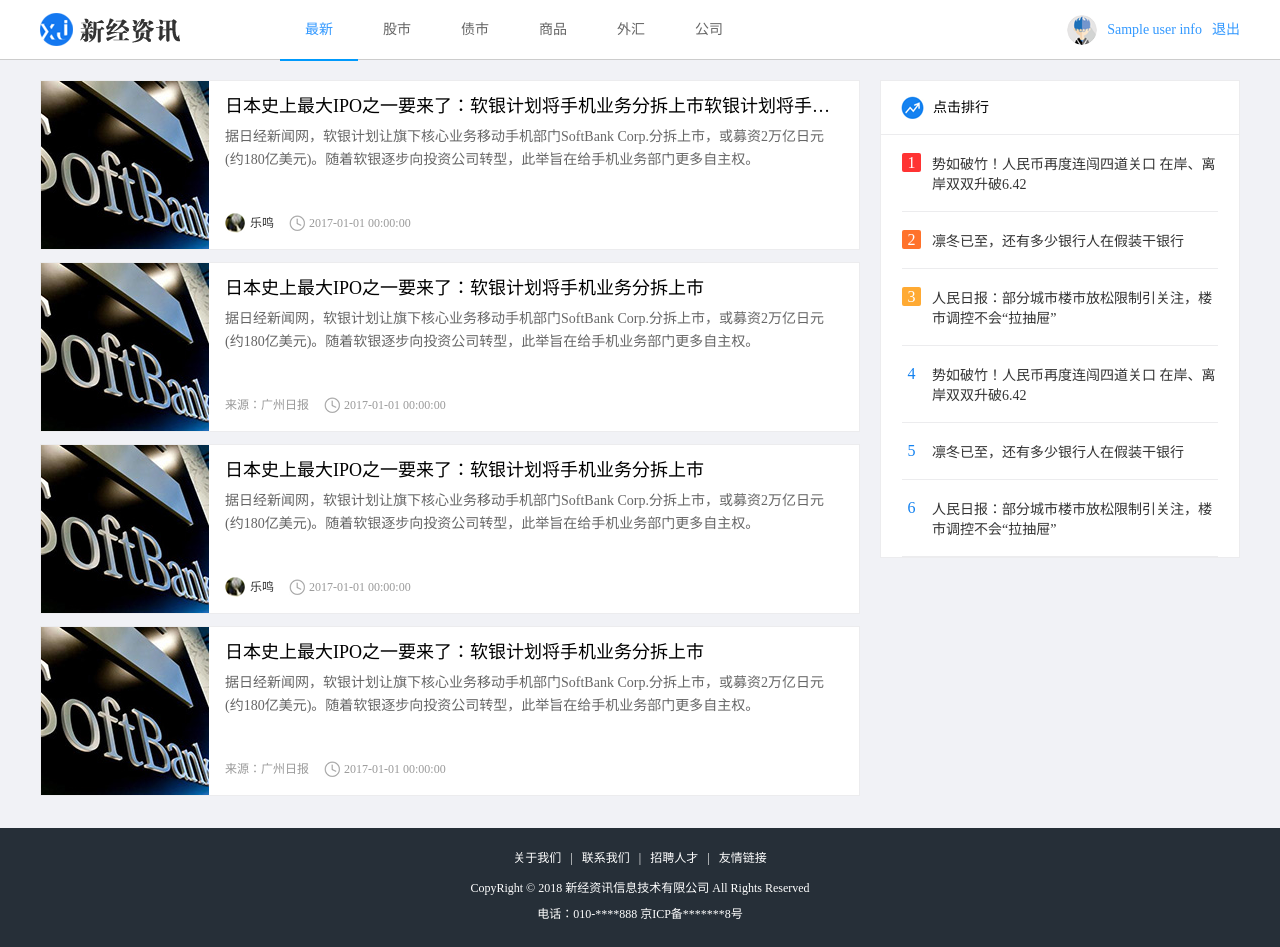
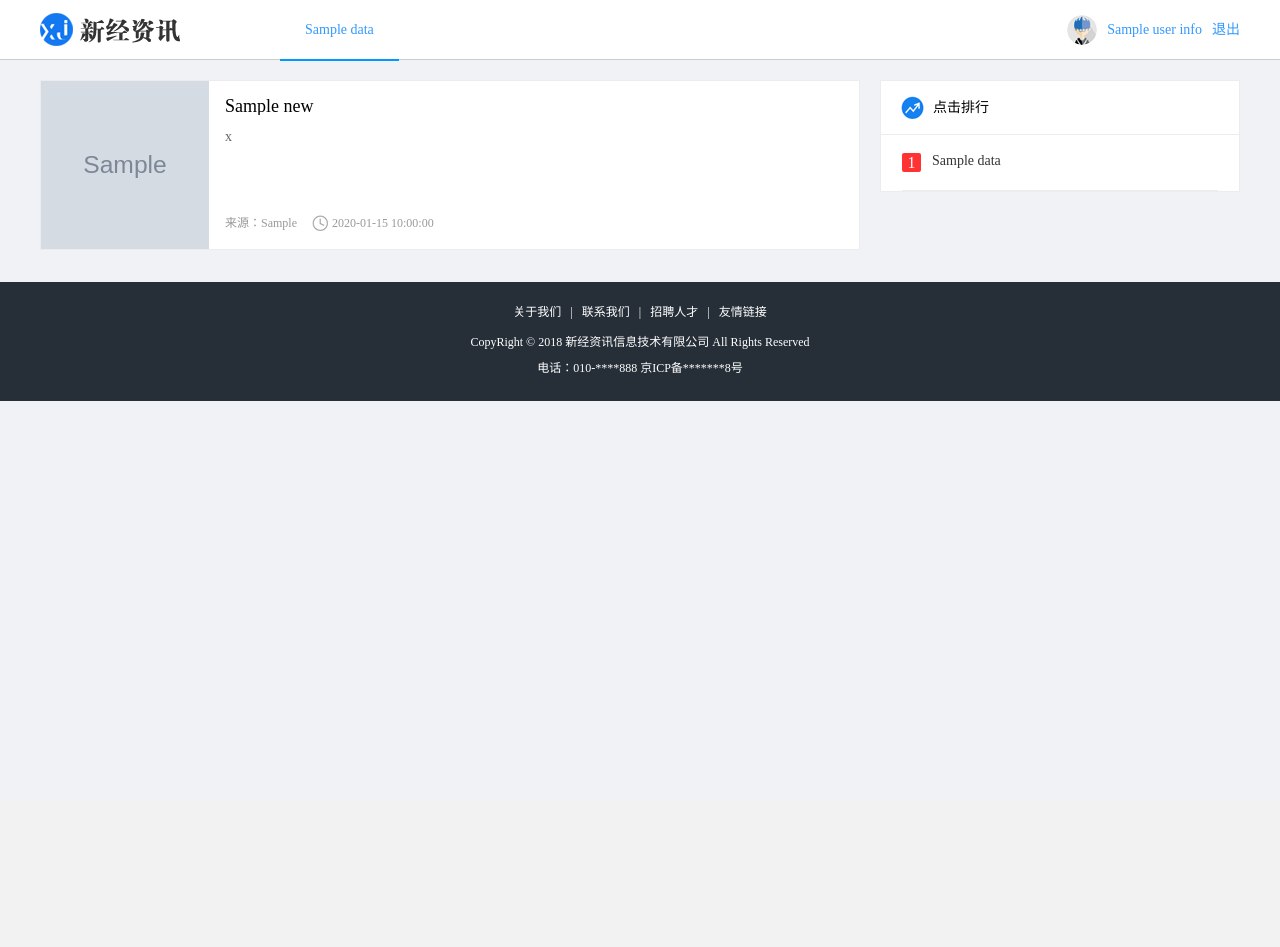
Before and after one commit to xh001111/flask_project, a Flask app: template info/templates/news/index.html in a window 1280 px wide. After the commit the page ends 401 px from the top, so only its background shows below. Run offline with Flask 2, Linux system fonts and the light colour scheme; the template is opened without the code that fills it: most values are stand-ins (such as "Sample title", 1, 10 or a date in 2020); grey boxes marked "Sample" are stand-in pictures; some libraries are stand-ins or nearby versions.

Commit message:
新闻详情展示

```diff
--- a/config.py
+++ b/config.py
@@ -5,8 +5,11 @@
 
 class Config(object):
     DEBUG = True
+    # 数据库配置
     SQLALCHEMY_DATABASE_URI = "mysql+pymysql://root:123456@localhost:3306/infomation15"
     SQLALCHEMY_TRACK_MODIFICATIONS = False
+    SQLALCHEMY_COMMIT_ON_TEARDOWN = True
+
     SECRET_KEY = "aslkdjsakldjsald"
     REDIS_HOST = "127.0.0.1"
     REDIS_PORT = 6379
--- a/info/modules/index/views.py
+++ b/info/modules/index/views.py
@@ -1,10 +1,42 @@
 from utils.captcha.captcha import captcha
+from utils.response_code import RET
 from . import index_blue
 from flask import render_template, current_app, request, jsonify,session
 from info import redis_store
-from info.models import User
+from info.models import User, News, Category
+
+@index_blue.route('/newslist')
+def news_list():
+    cid = request.args.get("cid","1")
+    page = request.args.get("page","1")
+    per_page = request.args.get("per_page","10")
+    try:
+        page = int(page)
+        per_page = int(per_page)
+    except Exception as e:
+        current_app.logger.error(e)
+        page = 1
+        per_page = 10
+    try:
+        filters = []
+        if cid !="1":
+            filters.append(News.category_id == cid)
+        paginate = News.query.filter(*filters).order_by(News.create_time.desc()).paginate(page,per_page,False)
+    except Exception as e :
+        return jsonify(errno=RET.DBERR, errmsg="分页获取失败")
+    totalPage = paginate.pages
+    currentPage = paginate.page
+    items = paginate.items
+
+    newsList = []
+    for item in items:
+        newsList.append(item.to_dict())
+
+    return jsonify(errno = RET.OK,errmsg="返回成功",totalPage=totalPage,currentPage=currentPage,newsList=newsList)
+
 @index_blue.route("/")
 def hello_world():
+
     user_id = session.get("user_id")
     user = None
 
@@ -12,24 +44,27 @@
         user = User.query.get(user_id)
     except Exception as e:
         current_app.logger.error(e)
+
+
+    # redis_store.set("name","wangwu")
+    # print(redis_store.get("name"))
+    new_list = News.query.order_by(News.clicks.desc()).limit(10).all()
+
+    click_news_list = []
+    for news in new_list:
+        click_news_list.append(news.to_dict())
+
+    cotegories = Category.query.all()
+    cotegory_list = []
+    for cotegory in cotegories:
+        cotegory_list.append(cotegory.to_dict())
     dict_data = {
         # 如果user存在返回左边，如果不存在返回右边
-        "user_info":user.to_dict() if user else ""
+        "user_info": user.to_dict() if user else "",
+        "click_news_list" : click_news_list,
+        "categories":cotegory_list
+
     }
-    redis_store.set("name","wangwu")
-    print(redis_store.get("name"))
-    # 测试redis数据
-
-    # 测试session数据
-    # session["name"] = "zhangsan"
-    # print(session.get("name"))
-
-    #
-    # logging.debug("调试信息1")
-    # logging.info("详细信息1")
-    # logging.warning("警告信息1")
-    # logging.error("错误信息1")
-
     return render_template("news/index.html",data=dict_data)
 
 
--- /dev/null
+++ b/info/modules/news/__init__.py
@@ -0,0 +1,5 @@
+from flask import Blueprint
+
+news_blue = Blueprint("news_blue",__name__,url_prefix="/news")
+
+from . import views
--- a/info/static/news/js/index.js
+++ b/info/static/news/js/index.js
@@ -67,7 +67,7 @@
         "cid": currentCid,
         'per_page': 5
     }
-    /*
+
     $.get("/newslist", params, function (resp) {
         // 设置 `数据正在查询数据` 变量为 false，以便下次上拉加载
         house_data_querying = false
@@ -97,5 +97,5 @@
             }
         }
     })
-    */
+
 }
--- a/info/static/news/js/main.js
+++ b/info/static/news/js/main.js
@@ -130,7 +130,7 @@
             type:'post',
             data:JSON.stringify(params),
             contentType:'application/json',
-            // headers:{'X-CSRFToken':getCookie('csrf_token')},
+            headers:{'X-CSRFToken':getCookie('csrf_token')},
             success: function (resp) {
                 //判断是否登陆成功
                 if(resp.errno == '0'){
@@ -188,7 +188,7 @@
             type:'post',
             data:JSON.stringify(params),
             contentType:'application/json',
-            // headers:{'X-CSRFToken':getCookie('csrf_token')},
+            headers:{'X-CSRFToken':getCookie('csrf_token')},
             success: function (resp) {
                 //判断是否注册成功
                 if(resp.errno == '0'){
@@ -210,7 +210,7 @@
     $.ajax({
         url:'/passport/logout',
         type:'post',
-        // headers:{'X-CSRFToken':getCookie('csrf_token')},
+        headers:{'X-CSRFToken':getCookie('csrf_token')},
         success:function (resp) {
             window.location.reload()
         }
@@ -276,7 +276,7 @@
         type:'post',
         data:JSON.stringify(params),
         contentType:'application/json',
-        // headers:{'X-CSRFToken':getCookie('csrf_token')},
+        headers:{'X-CSRFToken':getCookie('csrf_token')},
         success: function (resp) {
             //判断是否请求成功
             if(resp.errno == '0'){
--- a/info/templates/news/index.html
+++ b/info/templates/news/index.html
@@ -14,12 +14,19 @@
         <div class="header">
             <a href="#" class="logo fl"><img src="../../static/news/images/logo.png" alt="logo"></a>
             <ul class="menu fl">
-                <li class="active" data-cid="1"><a href="javascript:;">最新</a></li>
-                <li data-cid="2"><a href="javascript:;">股市</a></li>
-                <li data-cid="3"><a href="javascript:;">债市</a></li>
-                <li data-cid="4"><a href="javascript:;">商品</a></li>
-                <li data-cid="5"><a href="javascript:;">外汇</a></li>
-                <li data-cid="6"><a href="javascript:;">公司</a></li>
+
+
+
+                {% for data in data.categories %}
+                    <li class="{% if data.id==1 %} active{% endif %}" data-cid="{{ data.id }}"><a href="javascript:;">{{ data.name }}</a></li>
+                {% endfor %}
+
+{#                <li class="active" data-cid="1"><a href="javascript:;">最新</a></li>#}
+{#                <li data-cid="2"><a href="javascript:;">股市</a></li>#}
+{#                <li data-cid="3"><a href="javascript:;">债市</a></li>#}
+{#                <li data-cid="4"><a href="javascript:;">商品</a></li>#}
+{#                <li data-cid="5"><a href="javascript:;">外汇</a></li>#}
+{#                <li data-cid="6"><a href="javascript:;">公司</a></li>#}
             </ul>
             {% if data.user_info %}
                 <div class="user_login fr">
@@ -46,65 +53,72 @@
 
     <div class="conter_con">
         <ul class="list_con fl">
-            <li>
-                <a href="#" class="news_pic fl"><img src="../../static/news/images/news_pic.jpg"></a>
-                <a href="#" class="news_title fl">日本史上最大IPO之一要来了：软银计划将手机业务分拆上市软银计划将手机业务分拆上市</a>
-                <a href="#" class="news_detail fl">据日经新闻网，软银计划让旗下核心业务移动手机部门SoftBank Corp.分拆上市，或募资2万亿日元(约180亿美元)。随着软银逐步向投资公司转型，此举旨在给手机业务部门更多自主权。</a>
-                <div class="author_info fl">
-                    <div class="author fl">
-                        <img src="../../static/news/images/person.png" alt="author">
-                        <a href="#">乐鸣</a>
-                    </div>
-                    <div class="time fl">2017-01-01 00:00:00</div>
-                </div>
-            </li>
-            <li>
-                <a href="#" class="news_pic fl"><img src="../../static/news/images/news_pic.jpg"></a>
-                <a href="#" class="news_title fl">日本史上最大IPO之一要来了：软银计划将手机业务分拆上市</a>
-                <a href="#" class="news_detail fl">据日经新闻网，软银计划让旗下核心业务移动手机部门SoftBank Corp.分拆上市，或募资2万亿日元(约180亿美元)。随着软银逐步向投资公司转型，此举旨在给手机业务部门更多自主权。</a>
-                <div class="author_info fl">
-                    <div class="source fl">
-                        来源：广州日报
-                    </div>
-                    <div class="time fl">2017-01-01 00:00:00</div>
-                </div>
-            </li>
-            <li>
-                <a href="#" class="news_pic fl"><img src="../../static/news/images/news_pic.jpg"></a>
-                <a href="#" class="news_title fl">日本史上最大IPO之一要来了：软银计划将手机业务分拆上市</a>
-                <a href="#" class="news_detail fl">据日经新闻网，软银计划让旗下核心业务移动手机部门SoftBank Corp.分拆上市，或募资2万亿日元(约180亿美元)。随着软银逐步向投资公司转型，此举旨在给手机业务部门更多自主权。</a>
-                <div class="author_info fl">
-                    <div class="author fl">
-                        <img src="../../static/news/images/person.png" alt="author">
-                        <a href="#">乐鸣</a>
-                    </div>
-                    <div class="time fl">2017-01-01 00:00:00</div>
-                </div>
-            </li>
-            <li>
-                <a href="#" class="news_pic fl"><img src="../../static/news/images/news_pic.jpg"></a>
-                <a href="#" class="news_title fl">日本史上最大IPO之一要来了：软银计划将手机业务分拆上市</a>
-                <a href="#" class="news_detail fl">据日经新闻网，软银计划让旗下核心业务移动手机部门SoftBank Corp.分拆上市，或募资2万亿日元(约180亿美元)。随着软银逐步向投资公司转型，此举旨在给手机业务部门更多自主权。</a>
-                <div class="author_info fl">
-                    <div class="source fl">
-                        来源：广州日报
-                    </div>
-                    <div class="time fl">2017-01-01 00:00:00</div>
-                </div>
-            </li>
+{#            <li>#}
+{#                <a href="#" class="news_pic fl"><img src="../../static/news/images/news_pic.jpg"></a>#}
+{#                <a href="#" class="news_title fl">日本史上最大IPO之一要来了：软银计划将手机业务分拆上市软银计划将手机业务分拆上市</a>#}
+{#                <a href="#a" class="news_detail fl">据日经新闻网，软银计划让旗下核心业务移动手机部门SoftBank Corp.分拆上市，或募资2万亿日元(约180亿美元)。随着软银逐步向投资公司转型，此举旨在给手机业务部门更多自主权。</a>#}
+{#                <div class="author_info fl">#}
+{#                    <div class="author fl">#}
+{#                        <img src="../../static/news/images/person.png" alt="author">#}
+{#                        <a href="#">乐鸣</a>#}
+{#                    </div>#}
+{#                    <div class="time fl">2017-01-01 00:00:00</div>#}
+{#                </div>#}
+{#            </li>#}
+{#            <li>#}
+{#                <a href="#" class="news_pic fl"><img src="../../static/news/images/news_pic.jpg"></a>#}
+{#                <a href="#" class="news_title fl">日本史上最大IPO之一要来了：软银计划将手机业务分拆上市</a>#}
+{#                <a href="#" class="news_detail fl">据日经新闻网，软银计划让旗下核心业务移动手机部门SoftBank Corp.分拆上市，或募资2万亿日元(约180亿美元)。随着软银逐步向投资公司转型，此举旨在给手机业务部门更多自主权。</a>#}
+{#                <div class="author_info fl">#}
+{#                    <div class="source fl">#}
+{#                        来源：广州日报#}
+{#                    </div>#}
+{#                    <div class="time fl">2017-01-01 00:00:00</div>#}
+{#                </div>#}
+{#            </li>#}
+{#            <li>#}
+{#                <a href="#" class="news_pic fl"><img src="../../static/news/images/news_pic.jpg"></a>#}
+{#                <a href="#" class="news_title fl">日本史上最大IPO之一要来了：软银计划将手机业务分拆上市</a>#}
+{#                <a href="#" class="news_detail fl">据日经新闻网，软银计划让旗下核心业务移动手机部门SoftBank Corp.分拆上市，或募资2万亿日元(约180亿美元)。随着软银逐步向投资公司转型，此举旨在给手机业务部门更多自主权。</a>#}
+{#                <div class="author_info fl">#}
+{#                    <div class="author fl">#}
+{#                        <img src="../../static/news/images/person.png" alt="author">#}
+{#                        <a href="#">乐鸣</a>#}
+{#                    </div>#}
+{#                    <div class="time fl">2017-01-01 00:00:00</div>#}
+{#                </div>#}
+{#            </li>#}
+{#            <li>#}
+{#                <a href="#" class="news_pic fl"><img src="../../static/news/images/news_pic.jpg"></a>#}
+{#                <a href="#" class="news_title fl">日本史上最大IPO之一要来了：软银计划将手机业务分拆上市</a>#}
+{#                <a href="#" class="news_detail fl">据日经新闻网，软银计划让旗下核心业务移动手机部门SoftBank Corp.分拆上市，或募资2万亿日元(约180亿美元)。随着软银逐步向投资公司转型，此举旨在给手机业务部门更多自主权。</a>#}
+{#                <div class="author_info fl">#}
+{#                    <div class="source fl">#}
+{#                        来源：广州日报#}
+{#                    </div>#}
+{#                    <div class="time fl">2017-01-01 00:00:00</div>#}
+{#                </div>#}
+{#            </li>#}
         </ul>
         <div class="rank_con fr">
             <div class="rank_title">
                 <h3>点击排行</h3>
             </div>
-            <ul class="rank_list">
-                <li><span class="first">1</span><a href="#">势如破竹！人民币再度连闯四道关口 在岸、离岸双双升破6.42</a></li>
-                <li><span class="second">2</span><a href="#">凛冬已至，还有多少银行人在假装干银行</a></li>
-                <li><span class="third">3</span><a href="#">人民日报：部分城市楼市放松限制引关注，楼市调控不会“拉抽屉”</a></li>
-                <li><span>4</span><a href="#">势如破竹！人民币再度连闯四道关口 在岸、离岸双双升破6.42</a></li>
-                <li><span>5</span><a href="#">凛冬已至，还有多少银行人在假装干银行</a></li>
-                <li><span>6</span><a href="#">人民日报：部分城市楼市放松限制引关注，楼市调控不会“拉抽屉”</a></li>
-            </ul>
+            {% for news in data.click_news_list %}
+                <ul class="rank_list">
+
+                <li><span class="{{ loop.index | index_class }}">{{ loop.index }}</span><a href="#">{{ news.title }}</a></li>
+                </ul>
+            {% endfor %}
+{#            #}
+{#            <ul class="rank_list">#}
+{#                <li><span class="first">1</span><a href="#">势如破竹！人民币再度连闯四道关口 在岸、离岸双双升破6.42</a></li>#}
+{#                <li><span class="second">2</span><a href="#">凛冬已至，还有多少银行人在假装干银行</a></li>#}
+{#                <li><span class="third">3</span><a href="#">人民日报：部分城市楼市放松限制引关注，楼市调控不会“拉抽屉”</a></li>#}
+{#                <li><span>4</span><a href="#">势如破竹！人民币再度连闯四道关口 在岸、离岸双双升破6.42</a></li>#}
+{#                <li><span>5</span><a href="#">凛冬已至，还有多少银行人在假装干银行</a></li>#}
+{#                <li><span>6</span><a href="#">人民日报：部分城市楼市放松限制引关注，楼市调控不会“拉抽屉”</a></li>#}
+{#            </ul>#}
         </div>
     </div>
     <div class="footer">
```
Also changed, not shown: info/__init__.py (+14 -1 lines), info/modules/news/views.py (added, +36 -0 lines), info/modules/passport/views.py (+19 -14 lines), info/templates/news/detail.html (renamed from info/static/news/html/detail.html, +46 -43 lines), utils/common.py (added, +11 -0 lines).
